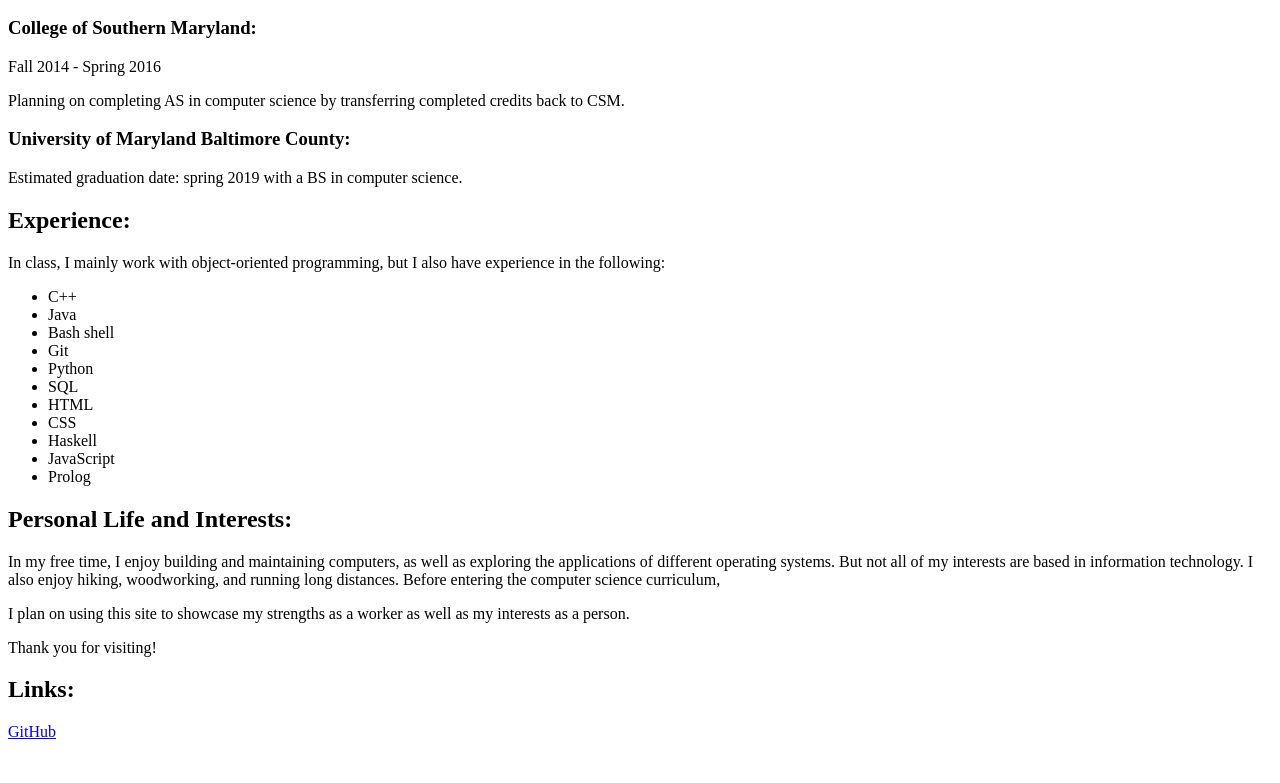
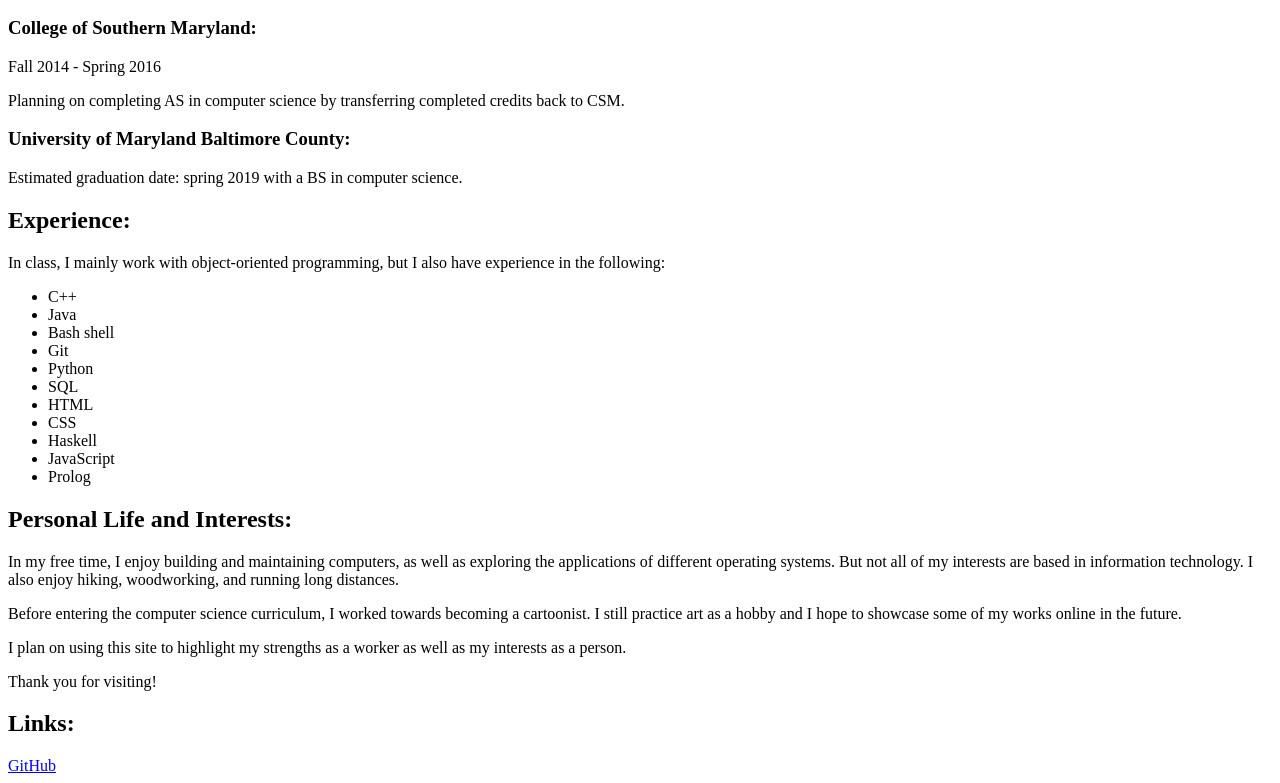
Before and after one commit to PearsHaveLand/PearsHaveLand.github.io, a plain HTML site: page index.html in a window 1280 px wide. Shown: the part 110-893 px from the top of the page. Before the commit the page ends 859 px from the top, so only its background shows below. Drawn offline with Linux system fonts and the light colour scheme.

Commit message:
Tweaked a few sentences for readabiltiy

```diff
--- a/index.html
+++ b/index.html
@@ -28,9 +28,9 @@
 		</ul>
 	<h2>Personal Life and Interests:</h2>
 		<p>In my free time, I enjoy building and maintaining computers, as well as exploring the applications of different operating systems.
-		But not all of my interests are based in information technology. I also enjoy hiking, woodworking, and running long distances.
-		Before entering the computer science curriculum, </p>
-		<p>I plan on using this site to showcase my strengths as a worker as well as my interests as a person.</p>
+		But not all of my interests are based in information technology. I also enjoy hiking, woodworking, and running long distances. </p>
+		<p>Before entering the computer science curriculum, I worked towards becoming a cartoonist. I still practice art as a hobby and I hope to showcase some of my works online in the future.</p>
+		<p>I plan on using this site to highlight my strengths as a worker as well as my interests as a person.</p>
 		<p>Thank you for visiting!</p>
 	<h2>Links:</h2>
 		<a href="https://github.com/PearsHaveLand">GitHub</a>
```
